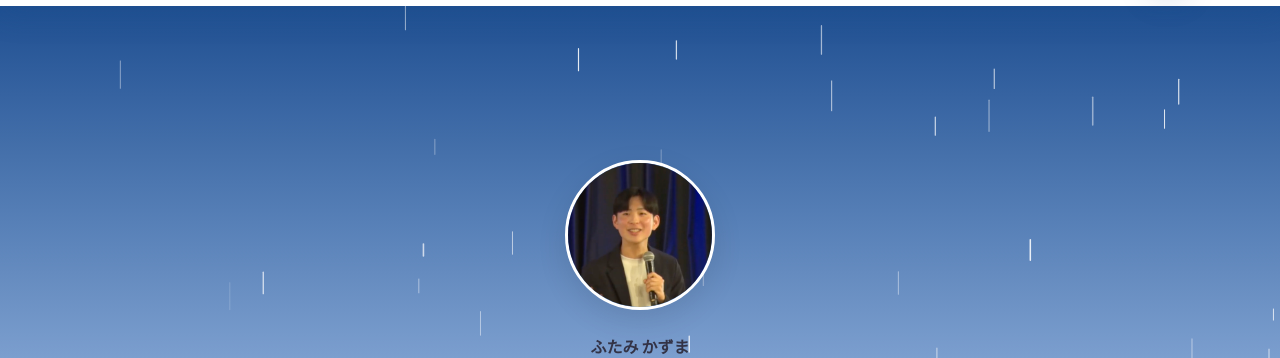
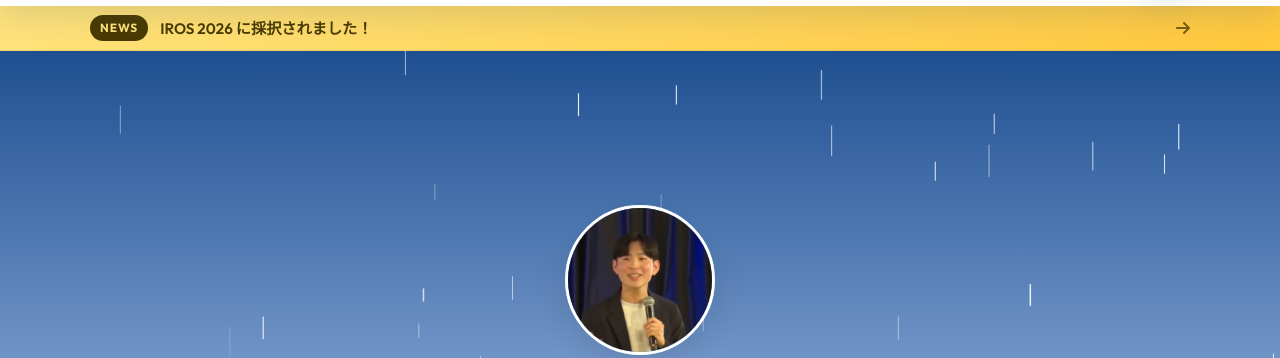
Before and after one commit to f3k-dev/f3k-dev.github.io, a plain HTML site: page index.html in a window 1280 px wide. Shown: the part 58-416 px from the top of the page. Drawn offline with Linux system fonts and the light colour scheme.

Commit message:
add: news bar

```diff
--- a/index.html
+++ b/index.html
@@ -13,6 +13,7 @@
   <link rel="stylesheet" href="./styles/portfolio.css" />
   <link rel="stylesheet" href="./styles/publications.css" />
   <link rel="stylesheet" href="./styles/links.css" />
+  <link rel="stylesheet" href="./styles/news.css" />
   <link rel="preconnect" href="https://fonts.googleapis.com">
   <link rel="preconnect" href="https://fonts.gstatic.com" crossorigin>
   <link href="https://fonts.googleapis.com/css2?family=Outfit:wght@300;400;600;700&display=swap" rel="stylesheet">
@@ -40,6 +41,18 @@
       </div>
     </div>
   </header>
+
+
+  <!-- News bar ----------------------------------------------->
+  <!-- 内容(data-ja / data-en)を入力すると自動で表示されます。両方空なら非表示。 -->
+  <!-- href は飛ばしたいセクションに変更してください (#experience / #awards / #portfolio / #publications / #links) -->
+  <a id="news-bar" class="news-bar" href="#publications">
+    <div class="container">
+      <span class="news-bar__label">NEWS</span>
+      <span class="news-bar__text" data-ja="IROS 2026 に採択されました！" data-en="Accepted to IROS 2026!"></span>
+      <i class="fa-solid fa-arrow-right news-bar__arrow"></i>
+    </div>
+  </a>
 
 
   <!-- hero -->
--- a/scripts.js
+++ b/scripts.js
@@ -33,6 +33,15 @@
   setLang(initialLang);
 
   document.getElementById('year').textContent = new Date().getFullYear();
+
+  // --- News bar: 内容(data-ja / data-en)があれば表示、両方空なら非表示 ---
+  const newsBar = document.getElementById('news-bar');
+  if (newsBar) {
+    const textEl = newsBar.querySelector('.news-bar__text');
+    const ja = (textEl?.getAttribute('data-ja') || '').trim();
+    const en = (textEl?.getAttribute('data-en') || '').trim();
+    newsBar.style.display = (ja || en) ? 'block' : 'none';
+  }
 })();
 
 
--- /dev/null
+++ b/styles/news.css
@@ -0,0 +1,59 @@
+/* News Bar (トップバー直下) */
+/* 既定は非表示。内容があれば scripts.js が表示する */
+.news-bar {
+    display: none;
+    width: 100%;
+    padding: 9px 0;
+    text-decoration: none;
+    color: #4a3a00;
+    background: linear-gradient(90deg, #ffe27a, #ffc83d);
+    border-bottom: 1px solid rgba(0, 0, 0, 0.06);
+    transition: background 0.25s ease;
+}
+
+.news-bar:hover {
+    background: linear-gradient(90deg, #ffd84d, #ffbe1a);
+}
+
+.news-bar .container {
+    display: flex;
+    align-items: center;
+    gap: 12px;
+}
+
+.news-bar__label {
+    flex-shrink: 0;
+    font-weight: 700;
+    font-size: 0.74rem;
+    letter-spacing: 0.08em;
+    padding: 3px 10px;
+    border-radius: 99px;
+    background: #4a3a00;
+    color: #ffe27a;
+}
+
+.news-bar__text {
+    flex: 1;
+    min-width: 0;
+    font-weight: 600;
+    font-size: 0.95rem;
+    white-space: nowrap;
+    overflow: hidden;
+    text-overflow: ellipsis;
+}
+
+.news-bar__arrow {
+    flex-shrink: 0;
+    opacity: 0.75;
+    transition: transform 0.25s ease;
+}
+
+.news-bar:hover .news-bar__arrow {
+    transform: translateX(4px);
+}
+
+@media (max-width: 520px) {
+    .news-bar__text {
+        font-size: 0.88rem;
+    }
+}
```
